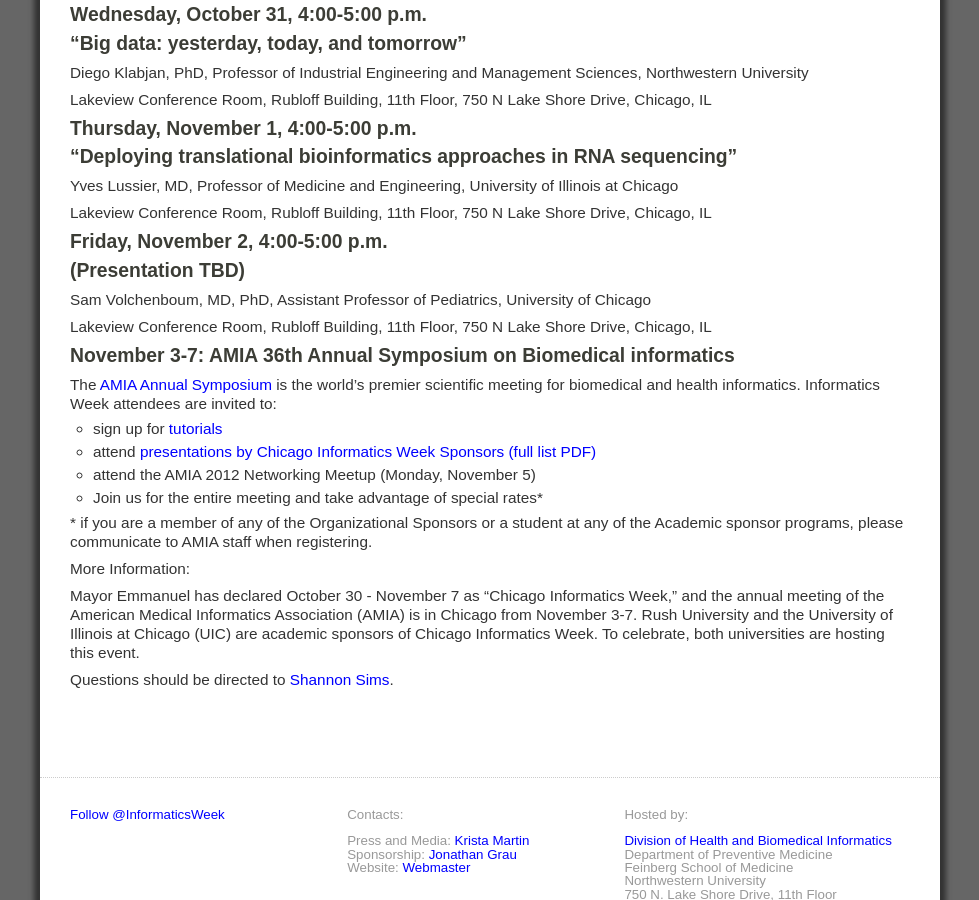
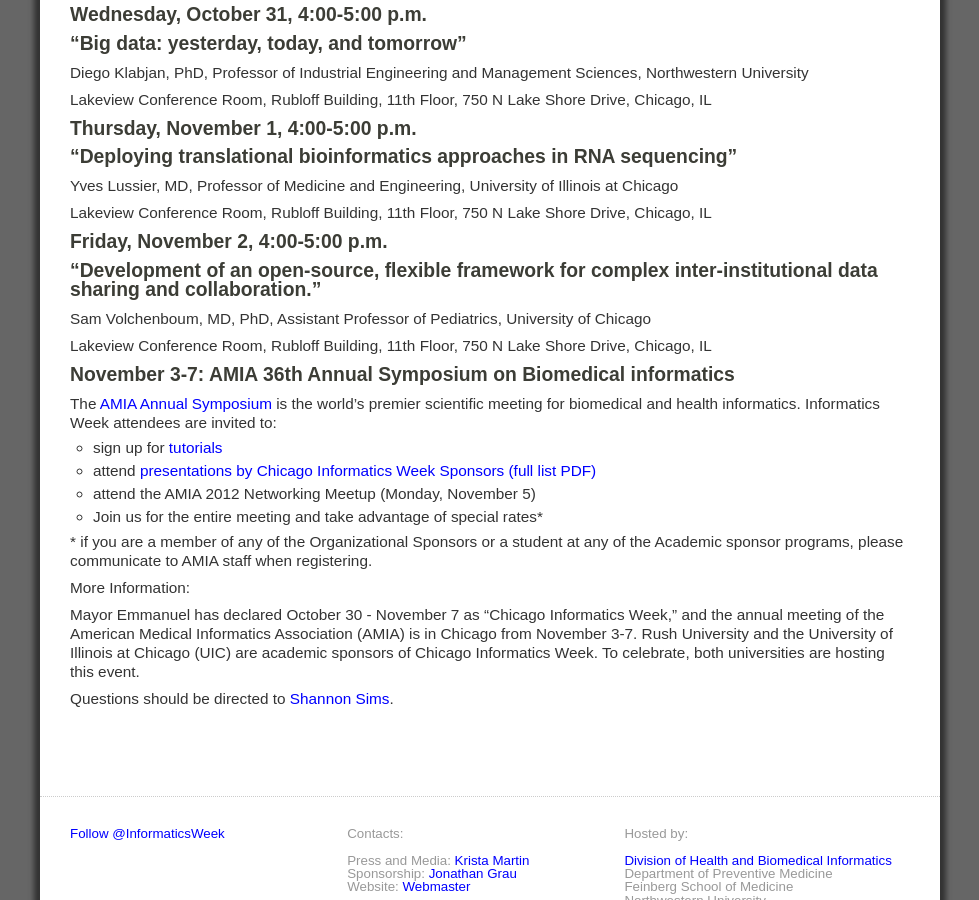
Before and after one commit to NUBIC/ciw, a Jekyll site: the page built from events.markdown, in a window 1280 px wide and 900 px high, scrolled down 1239 px. Shown: the whole window, without its empty margins (150-1129 px from the left). Built offline with Jekyll 4.4.1, drawn with Linux system fonts in a browser that asks for light colours; Markdown is read by kramdown in place of the engine named in the settings; comment, search, counter and statistics services are not loaded.

Commit message:
Update events.markdown
Added title for the November 2 event.

```diff
--- a/events.markdown
+++ b/events.markdown
@@ -53,7 +53,7 @@ Yves Lussier, MD, Professor of Medicine and Engineering, University of Illinois
 Lakeview Conference Room, Rubloff Building, 11th Floor, 750 N Lake Shore Drive, Chicago, IL
 
 ### Friday, November 2, 4:00-5:00 p.m.
-### (Presentation TBD)
+### "Development of an open-source, flexible framework for complex inter-institutional data sharing and collaboration."
 
 Sam Volchenboum, MD, PhD, Assistant Professor of Pediatrics, University of Chicago
 
```
